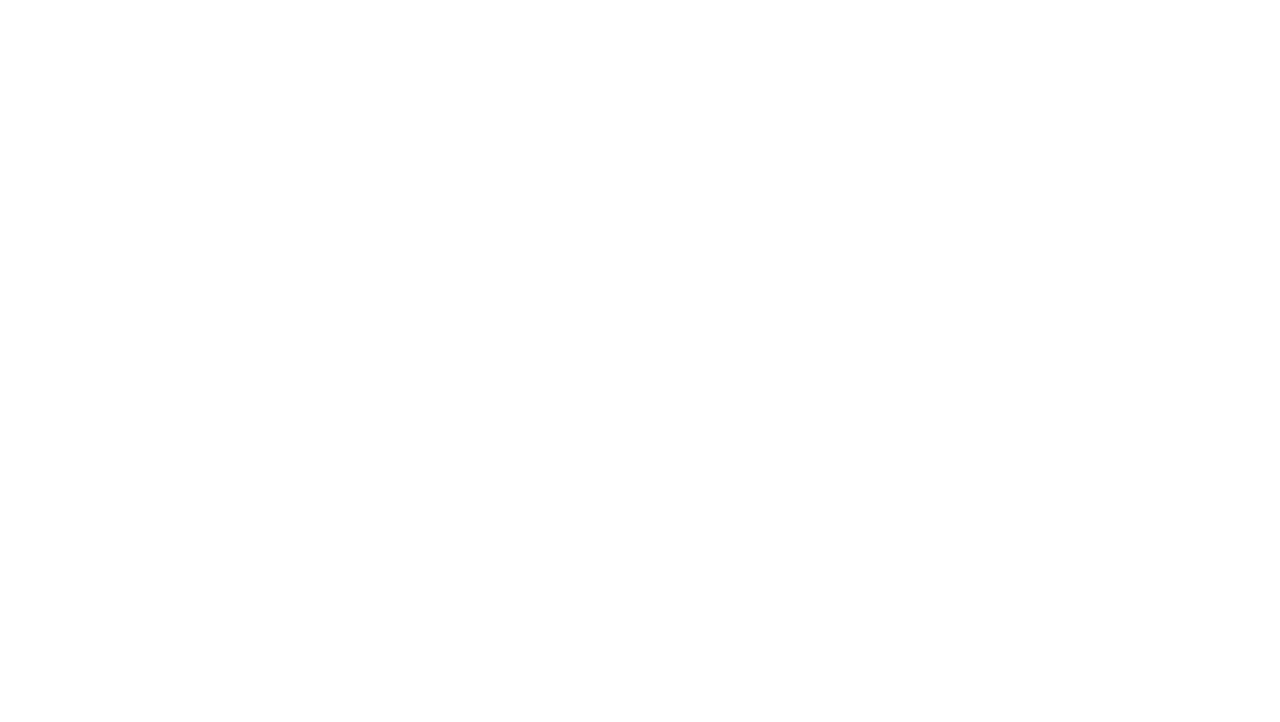
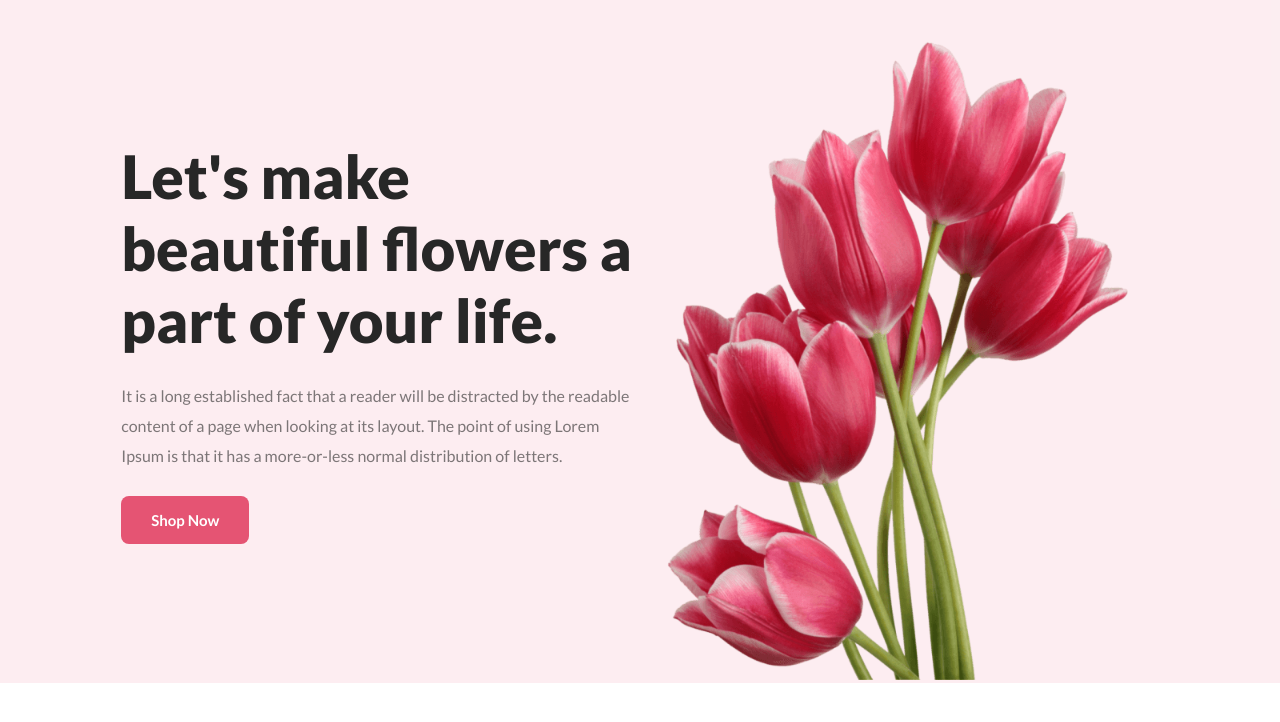
Before and after one commit to isalim079/assignment-1, a plain HTML site: page index.html in a window 1280 px wide. Drawn offline with Linux system fonts and the light colour scheme.

Commit message:
Header section with text and red flower done.

```diff
--- a/css/styles.css
+++ b/css/styles.css
@@ -0,0 +1,49 @@
+* {
+    margin: 0px;
+    padding: 0px;
+    font-family: 'Lato', sans-serif;
+}
+
+/* header section styles */
+.header-container {
+    display: flex;
+    align-items: center;
+    justify-content: space-around;
+    background: rgba(229, 84, 115, 0.10);
+}
+/* header title and text */
+.header-text-title {
+    color: #272727;
+    font-size: 60px;
+    font-weight: 900;
+}
+
+.text-button-container {
+    width: 520px;
+    padding-left: 120px;
+}
+
+.header-text-description {
+    color: rgba(39, 39, 39, 0.60);
+    font-size: 16px;
+    font-style: normal;
+    font-weight: 400;
+    line-height: 30px;
+    padding: 25px 0px;
+}
+/* shop now button */
+.shop-btn {
+    color: #FFF;
+    font-size: 15px;
+    font-weight: 700;
+    border-radius: 8px;
+    background: #E55473;
+    padding: 15px 30px;
+    border-style: none;
+}
+/* Header red flower */
+.header-flower {
+    width: 80%;
+    height: 80%;
+    margin-top: 40px;
+}
--- a/index.html
+++ b/index.html
@@ -1,12 +1,38 @@
 <!DOCTYPE html>
 <html lang="en">
+
 <head>
     <meta charset="UTF-8">
     <meta name="viewport" content="width=device-width, initial-scale=1.0">
     <title>Online Flower Shop</title>
     <link rel="stylesheet" href="css/styles.css">
+    <link rel="preconnect" href="https://fonts.googleapis.com">
+    <link rel="preconnect" href="https://fonts.gstatic.com" crossorigin>
+    <link href="https://fonts.googleapis.com/css2?family=Lato:wght@300;400;700;900&display=swap" rel="stylesheet">
 </head>
+
 <body>
+    <header>
+        <!-- Header Section. -->
+        <div class="header-container">
+            <div class="text-button-container">
+                <h1 class="header-text-title">Let's make beautiful flowers a part of your life.</h1>
+                <p class="header-text-description">It is a long established fact that a reader will be distracted by the
+                    readable content of a page when
+                    looking at its layout. The point of using Lorem Ipsum is that it has a more-or-less normal
+                    distribution
+                    of letters.</p>
+                <section class="shopnow-btn"><button class="shop-btn">Shop Now</button></section>
+            </div>
+            <div>
+                <img class="header-flower" src="image/pngwing 10.png" alt="red flower">
+            </div>
+        </div>
+    </header>
+    <!-- header section completed -->
+    <main>
 
+    </main>
 </body>
+
 </html>
```
Also changed, not shown: image/Flower 01.png (renamed from Flower Asset/Flower 01.png), image/Group 57.png (renamed from Flower Asset/Group 57.png), image/Group 58.png (renamed from Flower Asset/Group 58.png), image/Group 59.png (renamed from Flower Asset/Group 59.png), image/Rectangle 4.png (renamed from Flower Asset/Rectangle 4.png), image/Rectangle 5.png (renamed from Flower Asset/Rectangle 5.png), image/Rectangle 6.png (renamed from Flower Asset/Rectangle 6.png), image/Rectangle 9.png (renamed from Flower Asset/Rectangle 9.png), image/pngwing 10.png (renamed from Flower Asset/pngwing 10.png), image/pngwing 5.png (renamed from Flower Asset/pngwing 5.png), image/pngwing 6.png (renamed from Flower Asset/pngwing 6.png), image/pngwing 7.png (renamed from Flower Asset/pngwing 7.png), image/pngwing 8.png (renamed from Flower Asset/pngwing 8.png).
